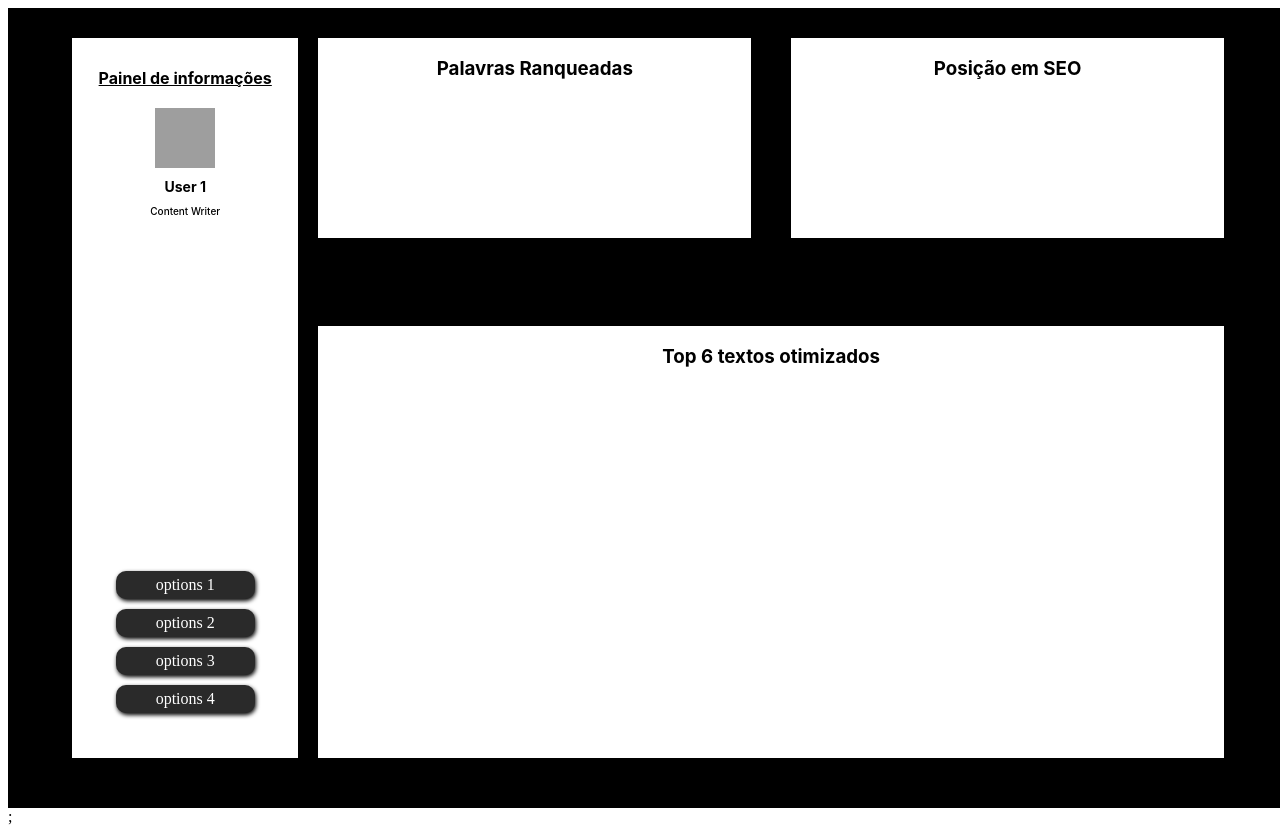
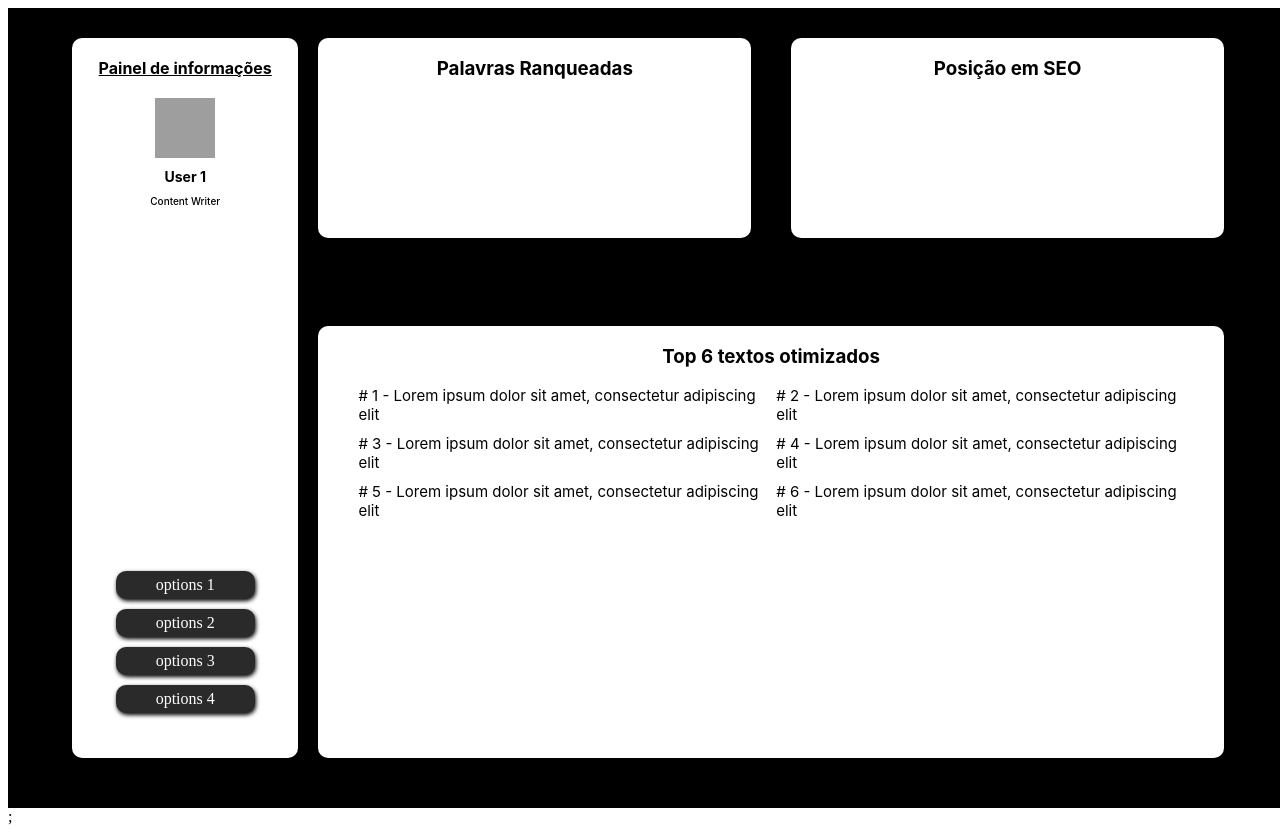
Before and after one commit to getulio-souza/curso_redacao_seo, a React (Create React App) app: page /editor-page/dashboard in a window 1280 px wide. Built offline with nearby package versions, Linux system fonts and the light colour scheme; grey boxes are pictures that could not be loaded.

Commit message:
top-6-texts-on-screen

```diff
--- a/src/Components/Editor-page/dashboard/dashboard.jsx
+++ b/src/Components/Editor-page/dashboard/dashboard.jsx
@@ -18,6 +18,8 @@ import {
   DashboardSeoPositionTitle,
   DashboardTopTextsRanked,
   DashboardTopTextsRankedTitle,
+  DashboardTopTextsRankedContent,
+  DashboardTopTextsRankedText,
 } from "./dashboard.styles";
 
 //profile image
@@ -66,6 +68,26 @@ function dashboard() {
               <DashboardTopTextsRankedTitle>
                 Top 6 textos otimizados
               </DashboardTopTextsRankedTitle>
+              <DashboardTopTextsRankedContent>
+                <DashboardTopTextsRankedText>
+                  # 1 - Lorem ipsum dolor sit amet, consectetur adipiscing elit
+                </DashboardTopTextsRankedText>
+                <DashboardTopTextsRankedText>
+                  # 2 - Lorem ipsum dolor sit amet, consectetur adipiscing elit
+                </DashboardTopTextsRankedText>
+                <DashboardTopTextsRankedText>
+                  # 3 - Lorem ipsum dolor sit amet, consectetur adipiscing elit
+                </DashboardTopTextsRankedText>
+                <DashboardTopTextsRankedText>
+                  # 4 - Lorem ipsum dolor sit amet, consectetur adipiscing elit
+                </DashboardTopTextsRankedText>
+                <DashboardTopTextsRankedText>
+                  # 5 - Lorem ipsum dolor sit amet, consectetur adipiscing elit
+                </DashboardTopTextsRankedText>
+                <DashboardTopTextsRankedText>
+                  # 6 - Lorem ipsum dolor sit amet, consectetur adipiscing elit
+                </DashboardTopTextsRankedText>
+              </DashboardTopTextsRankedContent>
             </DashboardTopTextsRanked>
           </DashboardGraphsAndTopRankContainer>
         </DashboardContainer>
--- a/src/Components/Editor-page/dashboard/dashboard.styles.jsx
+++ b/src/Components/Editor-page/dashboard/dashboard.styles.jsx
@@ -29,6 +29,7 @@ export const DashboardProfileContainer = styled.div`
   display: flex;
   flex-direction: column;
   justify-content: space-between;
+  border-radius: 10px;
 `;
 
 export const DashboardProfileInfo = styled.div`
@@ -36,7 +37,7 @@ export const DashboardProfileInfo = styled.div`
   justify-content: center;
   align-items: center;
   flex-direction: column;
-  padding: 30px 0;
+  padding: 20px 0px 30px 0;
 `;
 
 export const DashboardTitle = styled.div`
@@ -108,6 +109,7 @@ export const DashboardWordsRanked = styled.div`
   width: 100%;
   font-family: inter;
   text-align: center;
+  border-radius: 10px;
 `;
 
 export const DashboardWordsRankedTitle = styled.h3``;
@@ -116,6 +118,7 @@ export const DashboardSeoPosition = styled.div`
   background-color: #fff;
   width: 100%;
   height: 200px;
+  border-radius: 10px;
 `;
 
 export const DashboardSeoPositionTitle = styled.h3`
@@ -129,6 +132,7 @@ export const DashboardTopTextsRanked = styled.div`
   background-color: #fff;
   width: 100%;
   height: 60%;
+  border-radius: 10px;
 `;
 
 export const DashboardTopTextsRankedTitle = styled.h3`
@@ -137,3 +141,21 @@ export const DashboardTopTextsRankedTitle = styled.h3`
   font-family: inter;
   text-align: center;
 `;
+
+export const DashboardTopTextsRankedContent = styled.div`
+  display: grid;
+  grid-template-columns: repeat(2, 1fr);
+  justify-items: center;
+  align-items: center;
+  gap: 10px;
+  font-family: inter;
+  padding: 0 40px;
+`;
+
+export const DashboardTopTextsRankedText = styled.div`
+  font-size: 15px;
+  cursor: pointer;
+  &:hover {
+    font-weight: 700;
+  }
+`;
```
